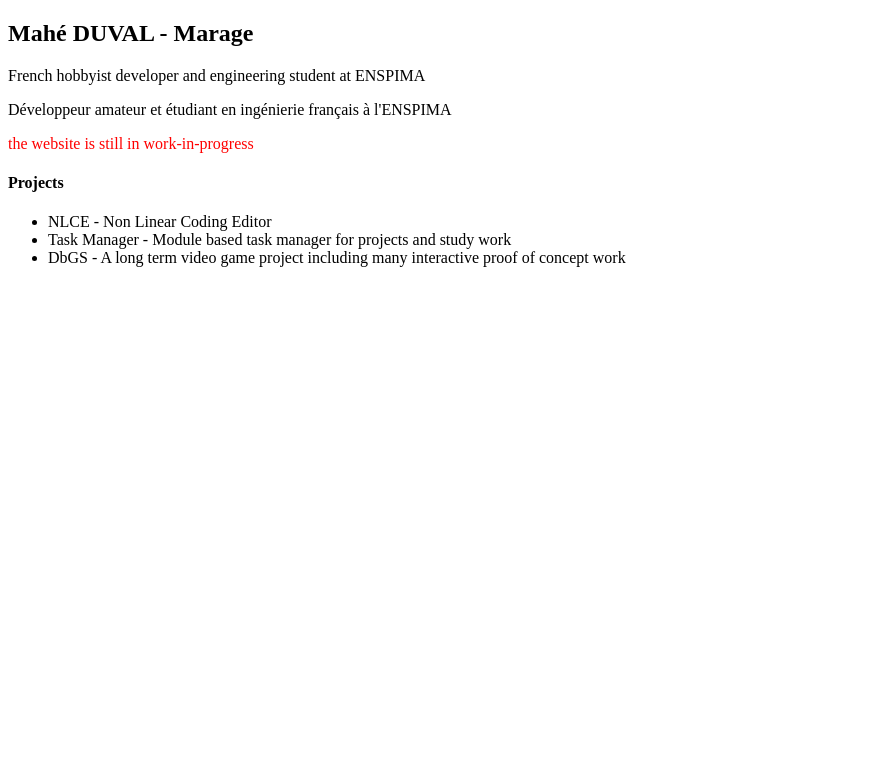
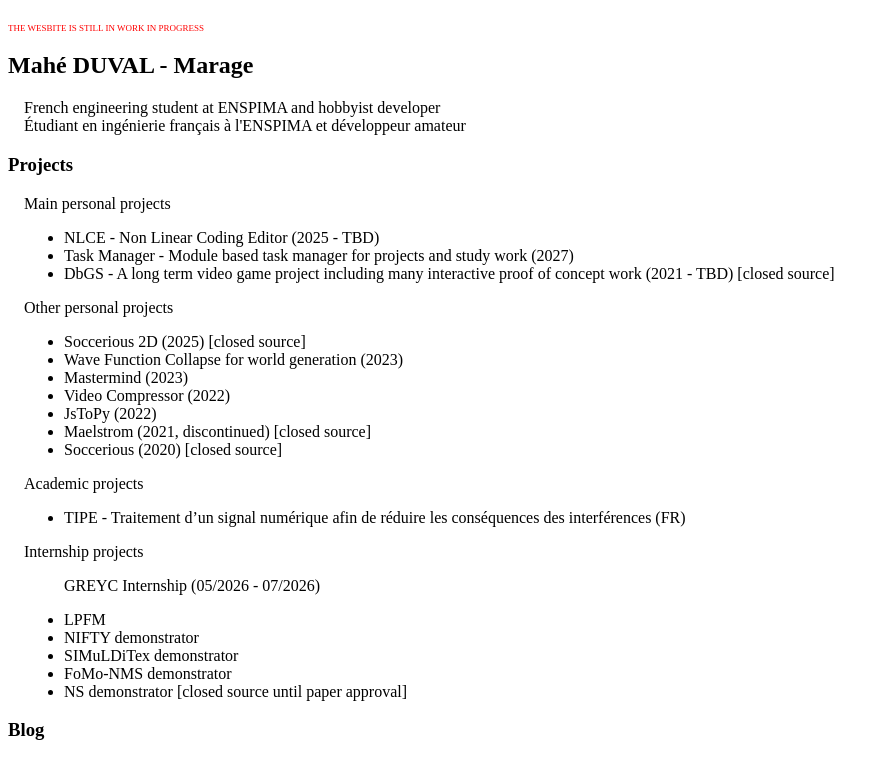
Before and after one commit to MarageDev/maragedev.github.io, a plain HTML site: page index.html in a window 1280 px wide. Shown: the whole page, without its empty margins (0-889 px from the left). Drawn offline with Linux system fonts and the light colour scheme.

Commit message:
Revise index.html for content and layout improvements
Updated content and structure of the index.html file, including improved project listings and added styling.

```diff
--- a/index.html
+++ b/index.html
@@ -1,20 +1,60 @@
 <!doctype html>
 <html>
+
 <head>
     <title>Marage</title>
 </head>
+
 <body>
+    <p style="color:red; font-size:9px; margin-top:2.5em;">THE WESBITE IS STILL IN WORK IN PROGRESS</p>
     <h2>Mahé DUVAL - Marage</h2>
-    <p>French hobbyist developer and engineering student at ENSPIMA</p>
-    <p>Développeur amateur et étudiant en ingénierie français à l'ENSPIMA</p>
-    <p style="color:red">the website is still in work-in-progress</p>
+    <p style="margin-left:1em;">French engineering student at ENSPIMA and hobbyist developer<br>Étudiant en ingénierie français à l'ENSPIMA et développeur amateur</p>
+
     <div>
-      <h4>Projects</h4>
+        <h3>Projects</h3>
+
+        <div style="margin-left:1em;">
+            <p>Main personal projects</p>
             <ul>
-        <li>NLCE - Non Linear Coding Editor</li>
-        <li>Task Manager - Module based task manager for projects and study work</li>
-        <li>DbGS - A long term video game project including many interactive proof of concept work</li>
+                <li>NLCE - Non Linear Coding Editor (2025 - TBD)</li>
+                <li>Task Manager - Module based task manager for projects and study work (2027)</li>
+                <li>DbGS - A long term video game project including many interactive proof of concept work (2021 - TBD) [closed source]</li>
+            </ul>
+
+            <p>Other personal projects</p>
+            <ul>
+                <li>Soccerious 2D (2025) [closed source]</li>
+                <li>Wave Function Collapse for world generation (2023)</li>
+                <li>Mastermind (2023)</li>
+                <li>Video Compressor (2022)</li>
+                <li>JsToPy (2022)</li>
+                <li>Maelstrom (2021, discontinued) [closed source]</li>
+                <li>Soccerious (2020) [closed source]</li>
             </ul>
         </div>
+
+        <div style="margin-left:1em;">
+            <p>Academic projects</p>
+            <ul>
+                <li>TIPE - Traitement d’un signal numérique afin de réduire les conséquences des interférences (FR)</li>
+            </ul>
+        </div>
+
+        <div style="margin-left:1em;">
+            <p>Internship projects</p>
+            <ul>
+                <p>GREYC Internship (05/2026 - 07/2026)</p>
+                <li>LPFM</li>
+                <li>NIFTY demonstrator</li>
+                <li>SIMuLDiTex demonstrator</li>
+                <li>FoMo-NMS demonstrator</li>
+                <li>NS demonstrator [closed source until paper approval]</li>
+
+            </ul>
+        </div>
+
+        <h3>Blog</h3>
+    </div>
+
 </body>
 </html>
```
Lines whose indentation alone changed are shown as unchanged.
